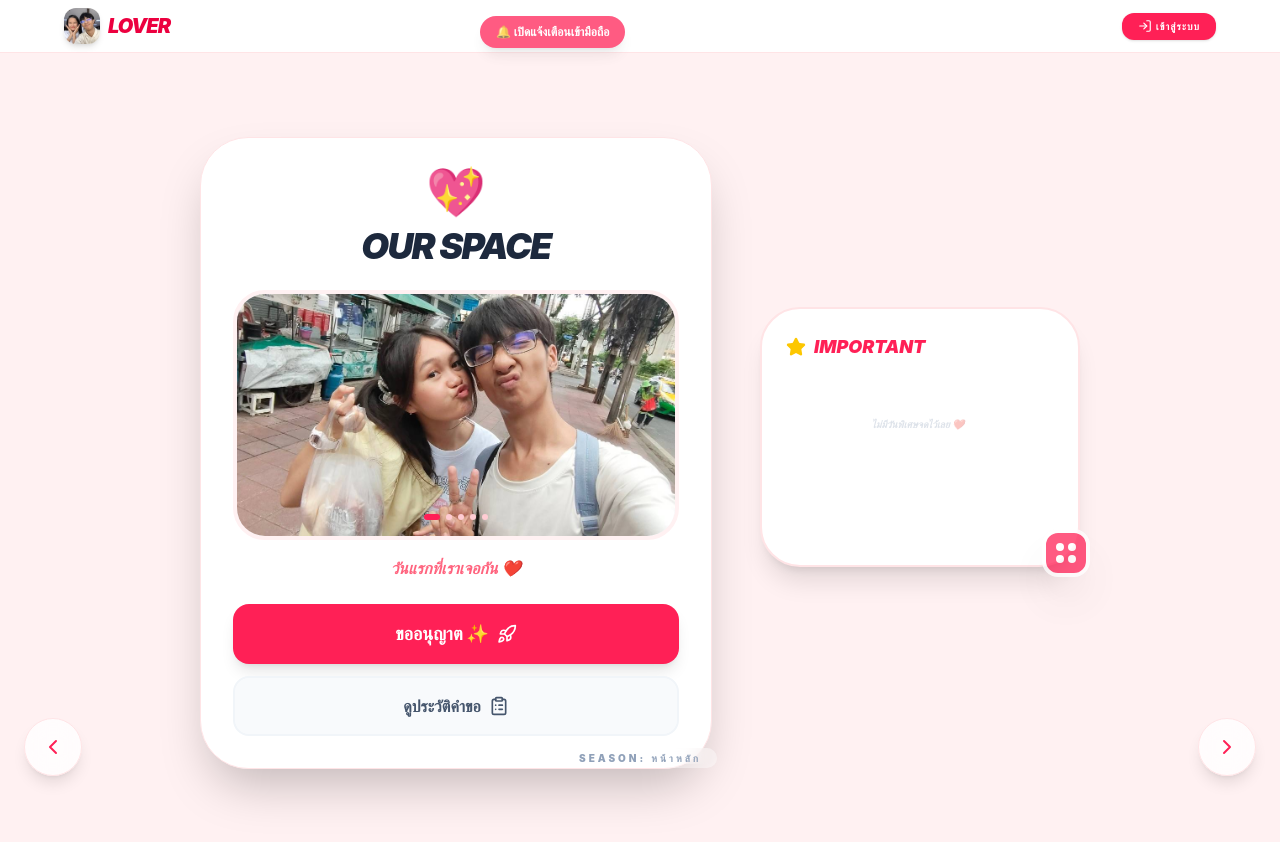
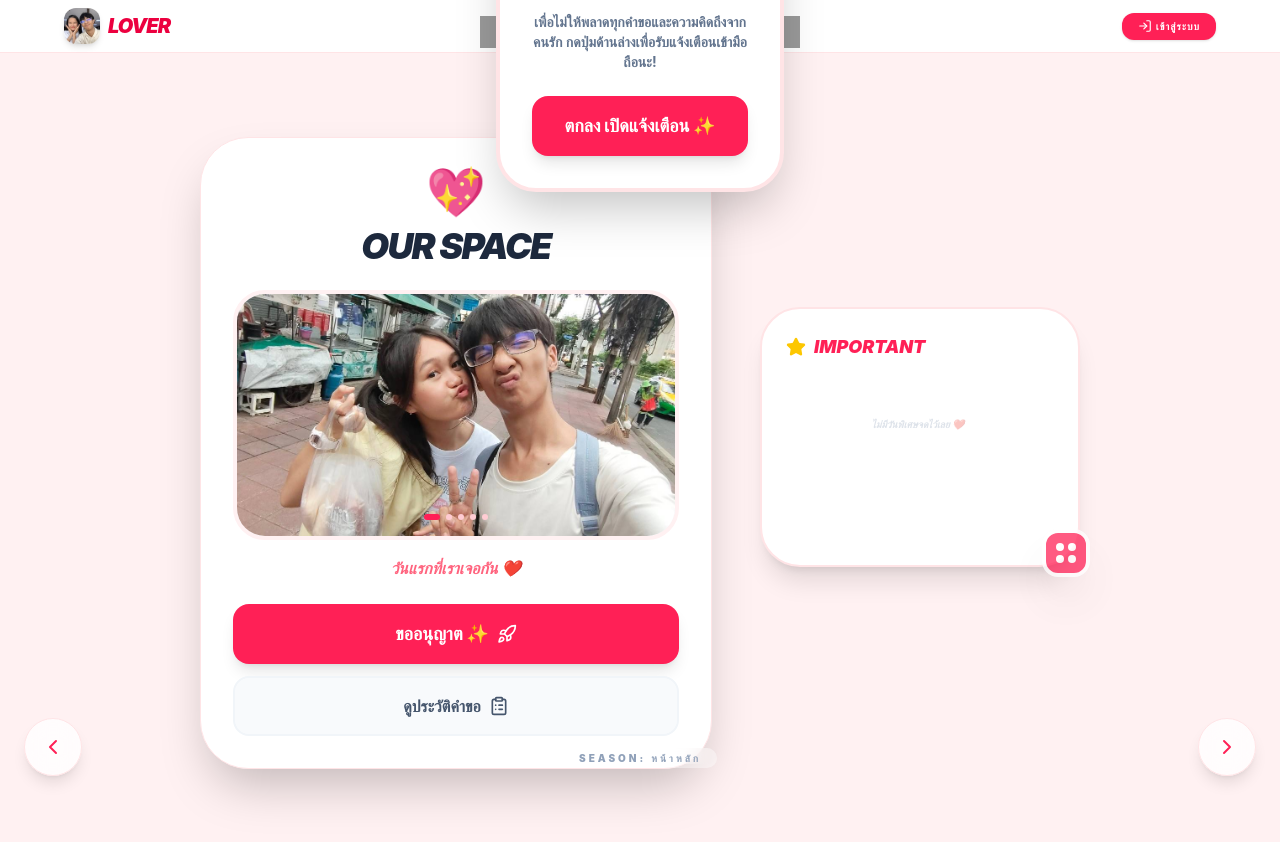
Before and after one commit to PlS2HZ/Lover-Frontend-02, a React (Vite) app in the folder couple-web-vite/: page / in a window 1280 px wide. Shown: the top 842 px of the page. Built offline with nearby package versions, Linux system fonts and the light colour scheme.

Commit message:
big update0.1

```diff
--- a/couple-web-vite/src/components/PWAHandler.jsx
+++ b/couple-web-vite/src/components/PWAHandler.jsx
@@ -1,7 +1,6 @@
-import React, { useEffect } from 'react';
+import React, { useEffect, useState } from 'react';
 import axios from 'axios';
 
-// ✅ ฟังก์ชันช่วยแปลงรหัสกุญแจ (ก๊อปไปวางได้เลย)
 function urlBase64ToUint8Array(base64String) {
   const padding = '='.repeat((4 - base64String.length % 4) % 4);
   const base64 = (base64String + padding).replace(/-/g, '+').replace(/_/g, '/');
@@ -14,6 +13,9 @@
 }
 
 const PWAHandler = () => {
+  const [isSubscribed, setIsSubscribed] = useState(() => {
+    return localStorage.getItem('pwa_subscribed') === 'true';
+  });
   const userId = localStorage.getItem('user_id');
   const API_URL = window.location.hostname === 'localhost'
     ? 'http://localhost:8080'
@@ -21,7 +23,6 @@
 
   useEffect(() => {
     if ('serviceWorker' in navigator) {
-      // ✅ ลบ "reg =>" ออก เพราะเราไม่ได้ใช้ค่าของมันในบรรทัดนี้
       navigator.serviceWorker.register('/sw.js')
         .then(() => console.log('SW Registered!'))
         .catch(err => console.error('SW Registration failed', err));
@@ -38,7 +39,7 @@
 
       const registration = await navigator.serviceWorker.ready;
 
-      // 🔑 【 จุดที่ 1 】: นำ publicKey (ตัวอักษรยาวๆ) จากหน้าเว็บมาใส่ตรงนี้
+      // 🔑 ใส่ Public Key ของนายตรงนี้
       const publicKey = "BOkbnuWUKrV8BKHA5UkNQAovhejO3ANCGjrY2M86OsYZ_WHRZSYUAaeKvh0g6qr1WjI5pZdZ1PwCelM6_ReNbF0";
 
       const subscription = await registration.pushManager.subscribe({
@@ -46,12 +47,14 @@
         applicationServerKey: urlBase64ToUint8Array(publicKey)
       });
 
-      // ✅ ส่งข้อมูลเครื่องไปเก็บในฐานข้อมูล (Backend)
       await axios.post(`${API_URL}/api/save-subscription`, {
         user_id: userId,
         subscription: subscription
       });
 
+      // เซฟสถานะลงเครื่อง และซ่อนปุ่ม
+      localStorage.setItem('pwa_subscribed', 'true');
+      setIsSubscribed(true);
       alert('ลงทะเบียนแจ้งเตือนสำเร็จแล้วครับ! ❤️');
     } catch (error) {
       console.error('Subscription error:', error);
@@ -59,13 +62,23 @@
     }
   };
 
+  // ถ้าลงทะเบียนแล้ว ไม่ต้องแสดงปุ่ม
+  if (isSubscribed) return null;
+
   return (
-    <button
-      onClick={handleSubscribe}
-      className="bg-rose-500 text-white px-4 py-2 rounded-full text-xs font-bold shadow-lg hover:bg-rose-600 transition-all animate-pulse"
-    >
-      🔔 เปิดแจ้งเตือนเข้ามือถือ
-    </button>
+    <div className="fixed inset-0 flex items-center justify-center z-[9999] bg-black/40 backdrop-blur-sm p-4">
+      <div className="bg-white p-8 rounded-[2.5rem] shadow-2xl border-4 border-rose-100 text-center max-w-sm w-full animate-in fade-in zoom-in duration-300">
+        <div className="text-5xl mb-4">🔔</div>
+        <h2 className="text-2xl font-black text-slate-800 mb-2 uppercase">เปิดแจ้งเตือน</h2>
+        <p className="text-slate-500 text-sm mb-6 font-bold">เพื่อไม่ให้พลาดทุกคำขอและความคิดถึงจากคนรัก กดปุ่มด้านล่างเพื่อรับแจ้งเตือนเข้ามือถือนะ!</p>
+        <button
+          onClick={handleSubscribe}
+          className="w-full bg-rose-500 text-white py-4 rounded-2xl text-lg font-black shadow-lg hover:bg-rose-600 active:scale-95 transition-all flex items-center justify-center gap-2"
+        >
+          ตกลง เปิดแจ้งเตือน ✨
+        </button>
+      </div>
+    </div>
   );
 };
 
```
